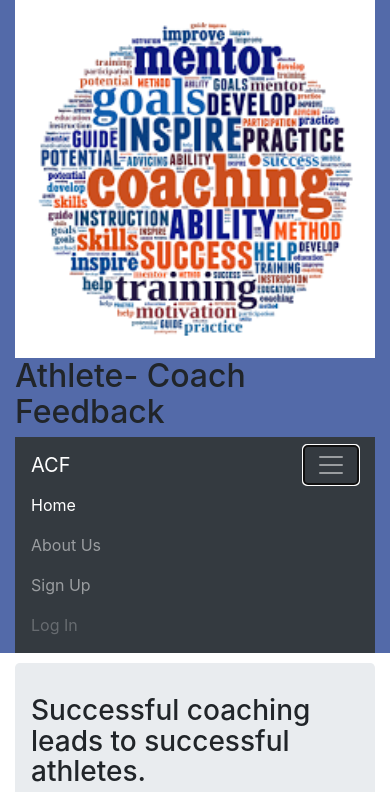
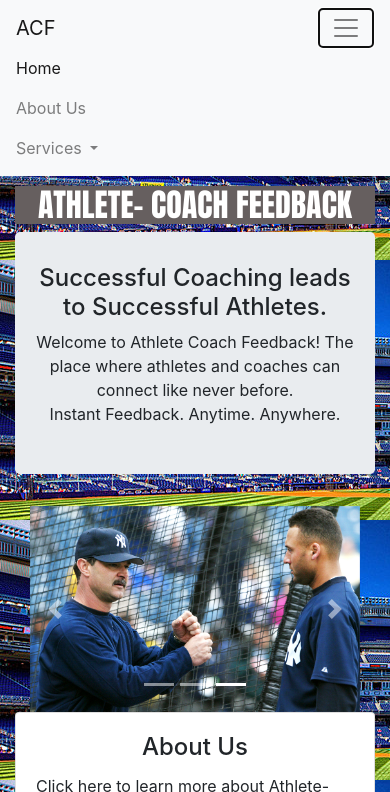
Before and after one commit to barrettd1/2017ACF, a website built with webpack: page jquery-mockup/index.html in a window 390 px wide. Both pictures are taken after a click on the button "Toggle navigation". Shown: the top 792 px of the page. Built offline with Linux system fonts and the light colour scheme.

Commit message:
edit home page

```diff
--- a/jquery-mockup/_header.html
+++ b/jquery-mockup/_header.html
@@ -1,12 +1,3 @@
 <header>
-        <div class = "container">
-            <div class = "row">
-                <div class="col-md-1">
-                        <img src="coach.png" style="width:100%"/>
-                </div>
-                <h2 class="col-md-11">Athlete- Coach Feedback</h2>
-            </div>
-
             <div id="nav-placeholder"></div>
-        </div>
-    </header>
+</header>
--- a/jquery-mockup/_nav.html
+++ b/jquery-mockup/_nav.html
@@ -1,13 +1,33 @@
-<nav class="navbar navbar-expand-lg navbar-dark bg-dark">
-        <a class="navbar-brand" href="#">ACF</a>
-        <button class="navbar-toggler" type="button" data-toggle="collapse" data-target="#navbarNavAltMarkup" aria-controls="navbarNavAltMarkup" aria-expanded="false" aria-label="Toggle navigation">          <span class="navbar-toggler-icon"></span>
-            </button>
-        <div class="collapse navbar-collapse" id="navbarNavAltMarkup">
-            <div class="navbar-nav">
-                <a class="nav-item nav-link active" id="home-link" href="./index.html">Home <span class="sr-only">(current)</span></a>
-                <a class="nav-item nav-link" id="aboutus-link" href="aboutus.html">About Us</a>
-                <a class="nav-item nav-link" id="signup-link" href="signup.html">Sign Up</a>
-                <a class="nav-item nav-link disabled" id="login-link" href="login.html">Log In</a>
-             </div>
-        </div>
-    </nav>
+<nav class="navbar navbar-expand-lg navbar-light bg-light">
+    <a class="navbar-brand" href="#">ACF</a>
+    <button class="navbar-toggler" type="button" data-toggle="collapse" data-target="#navbarNavDropdown" aria-controls="navbarNavDropdown" aria-expanded="false" aria-label="Toggle navigation">
+      <span class="navbar-toggler-icon"></span>
+    </button>
+    <div class="collapse navbar-collapse" id="navbarNavDropdown">
+      <ul class="navbar-nav">
+        <li class="nav-item">
+          <a class="nav-link" id="home-link" href="./index.html">Home <span class="sr-only">(current)</span></a>
+        </li>
+        <li class="nav-item">
+          <a class="nav-link" id="aboutus-link" href="aboutus.html">About Us</a>
+        </li>
+        <li class="nav-item dropdown">
+          <a class="nav-link dropdown-toggle" href="#" id="navbarDropdownMenuLink" data-toggle="dropdown" aria-haspopup="true" aria-expanded="false">
+            Services
+          </a>
+          <div class="dropdown-menu" aria-labelledby="navbarDropdownMenuLink">
+            <a class="dropdown-item" id="goals-link" href="athlete.html">Athlete</a>
+            <a class="dropdown-item" id="exercise-link" href="coach.html">Coach</a>
+          </div>
+        </li>
+      </ul>
+      <ul class="navbar-nav flex-row ml-md-auto d-none d-md-flex">
+                <li class="nav-item">
+                    <a class="btn btn-outline-success my-2 my-sm-0 nav-link" type="button" id="signup-link" href="signup.html">Sign Up <span class="sr-only">(current)</span></a>
+                </li>
+                <li class="nav-item">
+                    <a class="btn btn-outline-success my-2 my-sm-0 nav-link" type="button" id="login-link" href="login.html">Log In</a>
+                </li>
+      </ul>
+    </div>
+  </nav>
--- a/jquery-mockup/index.html
+++ b/jquery-mockup/index.html
@@ -4,44 +4,73 @@
         <meta charset="utf-8">
         <meta name="viewport" content="width=device-width, initial-scale=1, shrink-to-fit=no">
 
-        <title>ACF- Home Page</title>
+        <title>Athlete- Coach Feedback</title>
         <link rel="stylesheet" href="dist/main.bundle.css">
+        <style>
+            body{
+                background-image: url(img/back.jpg);
+            }
+            #name{
+                background-color: rgb(102, 95, 95);
+                color: white;
+                font-family:Impact, Haettenschweiler, 'Arial Narrow Bold', sans-serif
+            }
+        </style>
     </head>
     <body>
 
         <div id="header-placeholder"></div>
 
         <div class = "container">
+                <h2 id="name" class="text-center">ATHLETE- COACH FEEDBACK</h2>
             <div class ="jumbotron">
-                <h3>Successful coaching leads to successful athletes.</h3>
-                <p>Welcome to Athlete Coach Feedback! The place where athletes and coaches can
-                    connect like never before. Instant Feedback. Anytime. Anywhere.
+                <h4 class="text-center">Successful Coaching leads to Successful Athletes.</h4>
+                <p class="text-center">Welcome to Athlete Coach Feedback! The place where athletes and coaches can
+                    connect like never before. <br>Instant Feedback. Anytime. Anywhere.
                 </p>
             </div>
 
-
-
-            <div id="carouselExampleControls" class="carousel slide" data-ride="carousel">
-                <div class="carousel-inner">
+            <div class="col">
+            <!-- Image Carousel -->
+            <div id="carouselExampleIndicators" class="carousel slide" data-ride="carousel">
+                <ol class="carousel-indicators">
+                  <li data-target="#carouselExampleIndicators" data-slide-to="0" class="active"></li>
+                  <li data-target="#carouselExampleIndicators" data-slide-to="1"></li>
+                  <li data-target="#carouselExampleIndicators" data-slide-to="2"></li>
+                </ol>
+                <div class="carousel-inner" role="listbox" >
+                  <div class="carousel-item">
+                    <img class="d-block img-fluid w-100" src="img/np.jpg" alt="">
+                    <div class="carousel-caption d-none d-md-block">
+                      <h3 class="text-shadow">Collegiate Level</h3>
+                      <p class="text-shadow">Radu Petrus and SUNY New Paltz Men's Volleyball.</p>
+                    </div>
+                  </div>
                   <div class="carousel-item active">
-                    <img class="d-block w-100" src="gymnast.jpg" alt="First slide">
+                    <img class="d-block img-fluid w-100" src="img/gymnast.jpg" alt="">
+                    <div class="carousel-caption d-none d-md-block">
+                      <h3 class="text-shadow">Olympic Level</h3>
+                      <p class="text-shadow">Marta Karolyi and US Women's Gymnastics.</p>
+                    </div>
                   </div>
                   <div class="carousel-item">
-                    <img class="d-block w-100" src="np.jpg" alt="Second slide">
-                  </div>
-                  <div class="carousel-item">
-                    <img class="d-block w-100" src="jeter.jpg" alt="Third slide">
+                    <img class="d-block img-fluid w-100" src="img/jeter.jpg" alt="">
+                    <div class="carousel-caption d-none d-md-block">
+                      <h3 class="text-shadow">Professional Level</h3>
+                      <p class="text-shadow">Don Mattingly and Derek Jeter.</p>
+                    </div>
                   </div>
                 </div>
-                <a class="carousel-control-prev" href="#carouselExampleControls" role="button" data-slide="prev">
+                <a class="carousel-control-prev" href="#carouselExampleIndicators" role="button" data-slide="prev">
                   <span class="carousel-control-prev-icon" aria-hidden="true"></span>
                   <span class="sr-only">Previous</span>
                 </a>
-                <a class="carousel-control-next" href="#carouselExampleControls" role="button" data-slide="next">
+                <a class="carousel-control-next" href="#carouselExampleIndicators" role="button" data-slide="next">
                   <span class="carousel-control-next-icon" aria-hidden="true"></span>
                   <span class="sr-only">Next</span>
                 </a>
               </div>
+            </div>
 
             <div class="row">
                 <div class="col-md-4">
--- a/jquery-mockup/src/main.scss
+++ b/jquery-mockup/src/main.scss
@@ -3,8 +3,11 @@
 $monospace: "Courier New", Courier, monospace;
 
 header{
-    background: $primary-background;
     margin-bottom: 10px;
+}
+
+.name{
+    color: #f5f0f0
 }
 
 .card {
--- a/server/index.js
+++ b/server/index.js
@@ -10,6 +10,6 @@
 
 server.use("/old", handler.main);
 
-server.listen(3000);
+server.listen(3002);
 
-console.log("http://localhost:3000");
+console.log("http://localhost:3002");
--- a/webpack.config.js
+++ b/webpack.config.js
@@ -34,5 +34,6 @@
             Popper: ['popper.js', 'default'],
         }),
         extractSass
-    ]
+    ],
+    devtool: 'source-map'
 };
```
Also changed, not shown: jquery-mockup/aboutus.html (+10 -2 lines), jquery-mockup/athlete.html (added, +16 -0 lines), jquery-mockup/coach.html (added, +14 -0 lines), package.json (+13 -4 lines), jquery-mockup/dist/bundle.js, jquery-mockup/dist/main.bundle.css, jquery-mockup/dist/main.css, jquery-mockup/img/back.jpg (added), jquery-mockup/img/coach.png (renamed from jquery-mockup/coach.png), jquery-mockup/img/grass.jpg (added), jquery-mockup/img/gymnast.jpg (renamed from jquery-mockup/gymnast.jpg), jquery-mockup/img/jeter.jpg (renamed from jquery-mockup/jeter.jpg), jquery-mockup/img/np.jpg (renamed from jquery-mockup/np.jpg), 1 other file.
